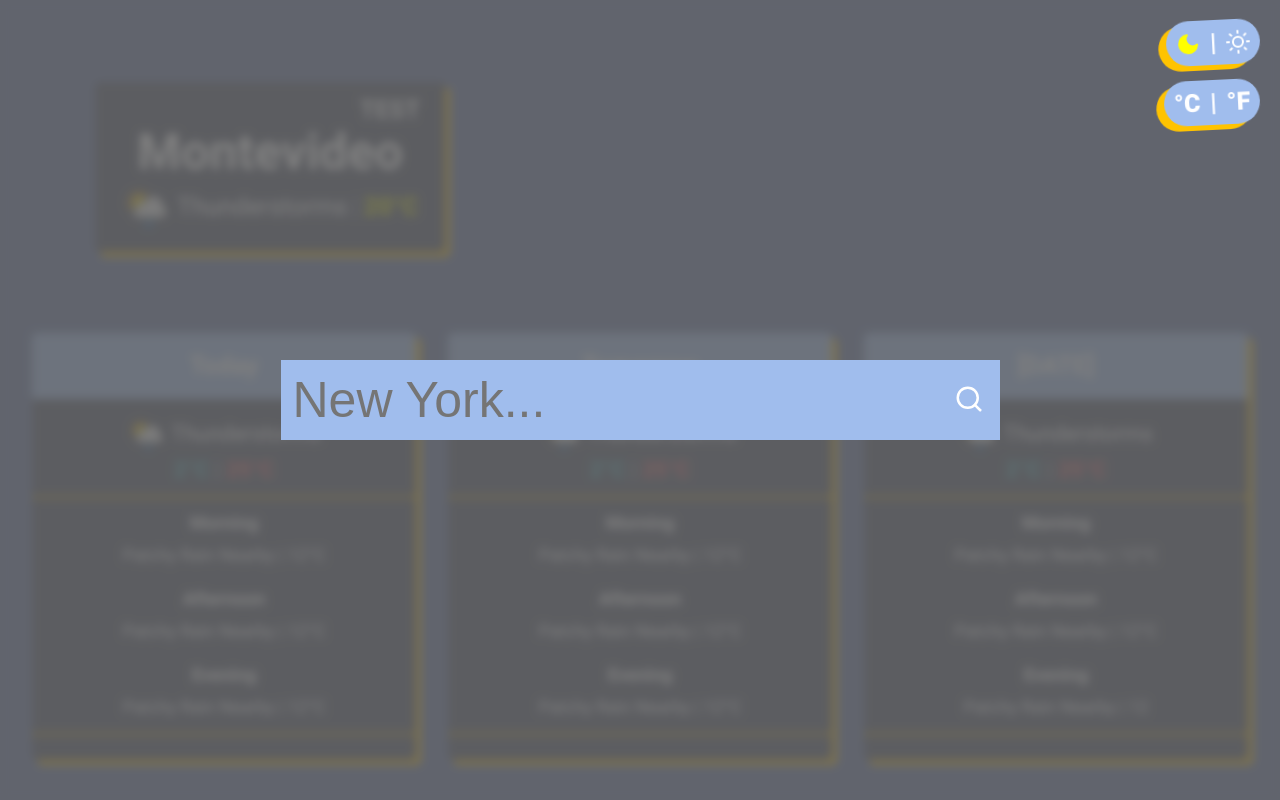
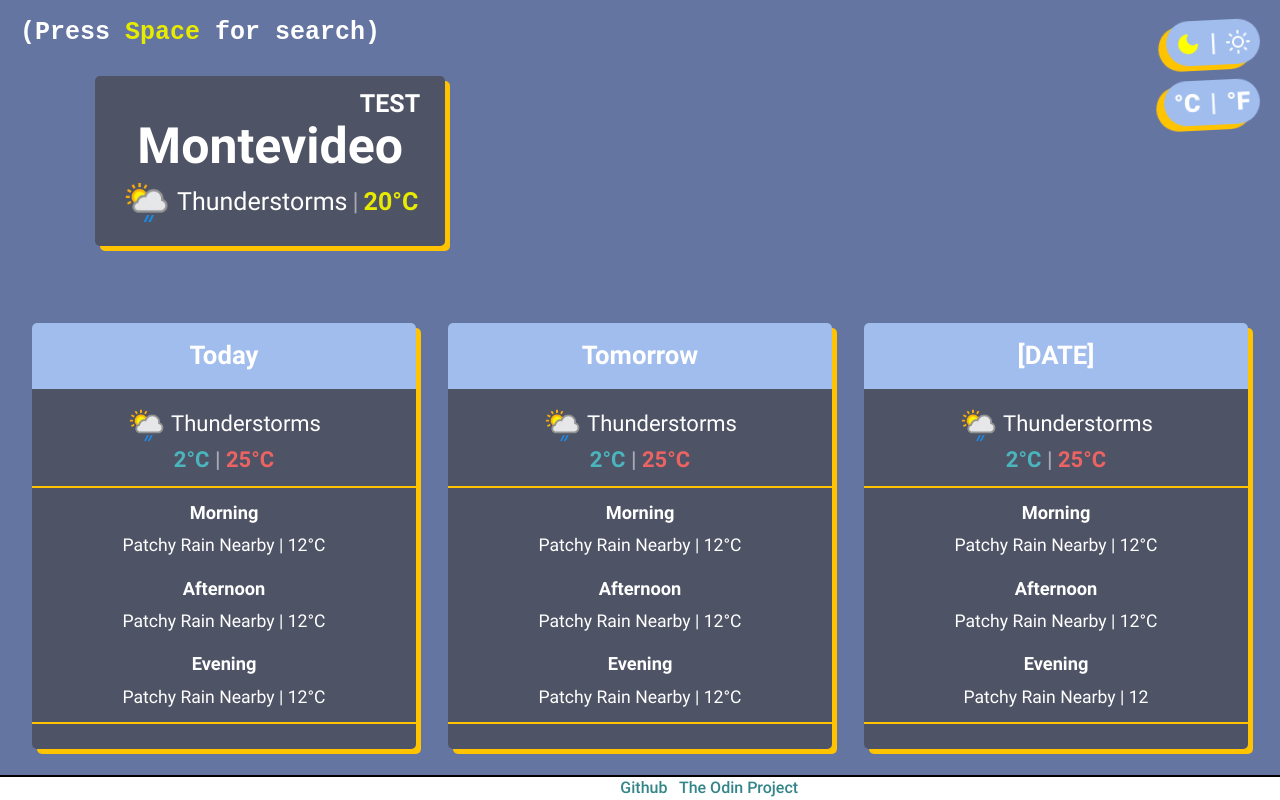
Before and after one commit to Uruwhy1/odin-weatherApp, a website built with webpack: page src/index.html in a window 1280 px wide. Both pictures are taken after a click on the icon 1187 px from the left and 42 px from the top of the page. Built offline with nearby package versions, Linux system fonts and the light colour scheme.

Commit message:
add footer

```diff
--- /dev/null
+++ b/src/css/lightdarkMode.css
@@ -0,0 +1,80 @@
+:root {
+  --cover-bg: rgba(255, 255, 255, 0.8);
+  --page-bg: #a0bded;
+  --sub-header-bg: #6575a2;
+  --card-bg: #f3f3f3;
+
+  --box-shadows: 5px 5px 0 var(--yellow-accent);
+
+  --big-header-colour: #303030;
+  --sub-header-colour: #ffffff;
+
+  --text-colour: #303030;
+  --yellow-accent: #ffc300;
+  --neutral-temperature: rgb(231, 235, 0);
+
+  --low-temp: rgb(123, 202, 255);
+  --high-temp: rgb(255, 93, 93);
+}
+
+/* Light mode manual switch */
+.light-mode {
+  --cover-bg: rgba(255, 255, 255, 0.8);
+  --page-bg: #a0bded;
+  --sub-header-bg: #6575a2;
+  --card-bg: #f3f3f3;
+
+  --box-shadows: 5px 5px 0 var(--yellow-accent);
+
+  --big-header-colour: #303030;
+  --sub-header-colour: #ffffff;
+
+  --text-colour: #303030;
+  --yellow-accent: #ffc300;
+  --neutral-temperature: rgb(231, 235, 0);
+
+  --low-temp: rgb(123, 202, 255);
+  --high-temp: rgb(255, 93, 93);
+}
+
+/* Dark mode system check */
+@media (prefers-color-scheme: dark) {
+  :root {
+    --cover-bg: rgba(97, 97, 97, 0.8);
+    --page-bg: #6575a2;
+    --card-bg: rgba(63, 61, 61, 0.596);
+    --sub-header-bg: #a0bded;
+
+    --box-shadows: 5px 5px 0px 0 #ffc300;
+
+    --big-header-colour: #ffffff;
+    --sub-header-colour: #ffffff;
+
+    --text-colour: #ffffff;
+
+    --low-temp: rgb(74, 181, 189);
+    --high-temp: rgb(235, 99, 99);
+
+    color: #ffffff;
+  }
+}
+
+/* Dark mode manual switch*/
+.dark-mode {
+  --cover-bg: rgba(97, 97, 97, 0.8);
+  --page-bg: #6575a2;
+  --card-bg: rgba(63, 61, 61, 0.596);
+  --sub-header-bg: #a0bded;
+
+  --box-shadows: 5px 5px 0px 0 #ffc300;
+
+  --big-header-colour: #ffffff;
+  --sub-header-colour: #ffffff;
+
+  --text-colour: #ffffff;
+
+  --low-temp: rgb(74, 181, 189);
+  --high-temp: rgb(235, 99, 99);
+
+  color: #ffffff;
+}
--- a/src/css/settings.css
+++ b/src/css/settings.css
@@ -59,3 +59,14 @@
   transition: all 0.1s ease-in;
   cursor: pointer;
 }
+
+.instructions {
+  display: block;
+  position: absolute;
+  left: 20px;
+  top: 20px;
+
+  font-weight: 600;
+  font-family: monospace;
+  color: #ffffff;
+}
--- a/src/css/styles.css
+++ b/src/css/styles.css
@@ -1,22 +1,3 @@
-:root {
-  --cover-bg: rgba(255, 255, 255, 0.8);
-  --page-bg: #a0bded;
-  --sub-header-bg: #6575a2;
-  --card-bg: #f3f3f3;
-
-  --box-shadows: 5px 5px 0 var(--yellow-accent);
-
-  --big-header-colour: #303030;
-  --sub-header-colour: #ffffff;
-
-  --text-colour: #303030;
-  --yellow-accent: #ffc300;
-  --neutral-temperature: rgb(231, 235, 0);
-
-  --low-temp: rgb(123, 202, 255);
-  --high-temp: rgb(255, 93, 93);
-}
-
 body {
   width: 100vw;
   height: 100vh;
@@ -28,10 +9,11 @@ body {
   font-family: 'Roboto', courier;
 
   display: grid;
-  grid-template-rows: 1fr 1.4fr;
+  grid-template-rows: 1fr 1.4fr 25px;
   grid-template-areas:
     'current search search'
-    'forecast forecast forecast';
+    'forecast forecast forecast'
+    'footer footer footer';
 }
 
 * {
@@ -69,7 +51,7 @@ h1 {
 
   transition: none;
 
-  display: flex;
+  display: none;
   justify-content: center;
   align-items: center;
 }
@@ -266,66 +248,29 @@ h1 {
   border-bottom: 2px solid var(--yellow-accent);
 }
 
-/* ----------------------------------------------- LIGHT/DARK MODE STUFF ------------------------------------------------------- */
+/* --------- FOOTER -------------------------- */
 
-/* Dark mode system check */
-@media (prefers-color-scheme: dark) {
-  :root {
-    --cover-bg: rgba(97, 97, 97, 0.8);
-    --page-bg: #6575a2;
-    --card-bg: rgba(63, 61, 61, 0.596);
-    --sub-header-bg: #a0bded;
+.footer {
+  grid-area: footer;
+  bottom: 20;
 
-    --box-shadows: 5px 5px 0px 0 #ffc300;
+  color: var(--text-colour);
+  font-weight: 500;
 
-    --big-header-colour: #ffffff;
-    --sub-header-colour: #ffffff;
+  background-color: #fff;
+  border-top: 2px solid black;
+  width: 100%;
 
-    --text-colour: #ffffff;
+  display: grid;
+  place-content: center;
 
-    --low-temp: rgb(74, 181, 189);
-    --high-temp: rgb(235, 99, 99);
-
-    color: #ffffff;
-  }
+  font-size: 16px;
 }
 
-/* Dark mode manual switch*/
-.dark-mode {
-  --cover-bg: rgba(97, 97, 97, 0.8);
-  --page-bg: #6575a2;
-  --card-bg: rgba(63, 61, 61, 0.596);
-  --sub-header-bg: #a0bded;
-
-  --box-shadows: 5px 5px 0px 0 #ffc300;
-
-  --big-header-colour: #ffffff;
-  --sub-header-colour: #ffffff;
-
-  --text-colour: #ffffff;
-
-  --low-temp: rgb(74, 181, 189);
-  --high-temp: rgb(235, 99, 99);
-
-  color: #ffffff;
+.footer a {
+  color: rgb(52, 133, 136);
+  text-decoration: none;
 }
-
-/* Light mode manual switch */
-.light-mode {
-  --cover-bg: rgba(255, 255, 255, 0.8);
-  --page-bg: #a0bded;
-  --sub-header-bg: #6575a2;
-  --card-bg: #f3f3f3;
-
-  --box-shadows: 5px 5px 0 var(--yellow-accent);
-
-  --big-header-colour: #303030;
-  --sub-header-colour: #ffffff;
-
-  --text-colour: #303030;
-  --yellow-accent: #ffc300;
-  --neutral-temperature: rgb(231, 235, 0);
-
-  --low-temp: rgb(123, 202, 255);
-  --high-temp: rgb(255, 93, 93);
+.footer a:hover {
+  text-decoration: underline;
 }
--- a/src/index.html
+++ b/src/index.html
@@ -7,6 +7,7 @@
     <title>Weather APP</title>
   </head>
   <body>
+    <p class="instructions">(Press <span class="accent-text">Space</span> for search) </p>
     <div class="colour-mode">
       <svg
         id="mode-toggle-dark"
@@ -162,5 +163,9 @@
         </div>
       </div>
     </div>
+    <div class="footer">
+      <p>Made by Facundo | <a href="https://github.com/Uruwhy1/odin-weatherApp" target="_blank">Github</a>
+      | <a href="https://www.theodinproject.com/lessons/node-path-javascript-weather-app" target="_blank"> The Odin Project</a></p>
+    </div>
   </body>
 </html>
--- a/src/index.js
+++ b/src/index.js
@@ -6,6 +6,7 @@ import './css/reset.css';
 import './css/fonts.css';
 import './css/styles.css';
 import './css/settings.css';
+import './css/lightdarkMode.css';
 
 
 // ------------------ ACTUAL CODE --------------------------------- //
```
